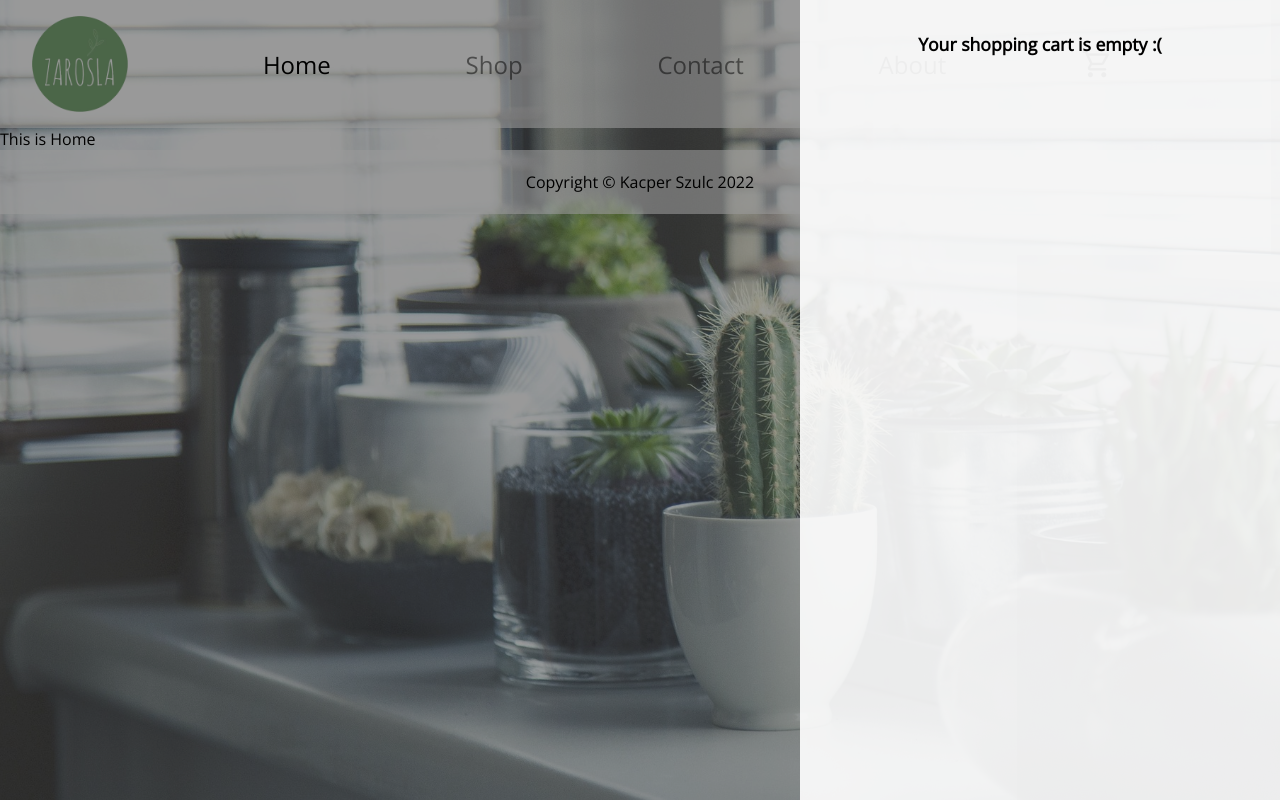
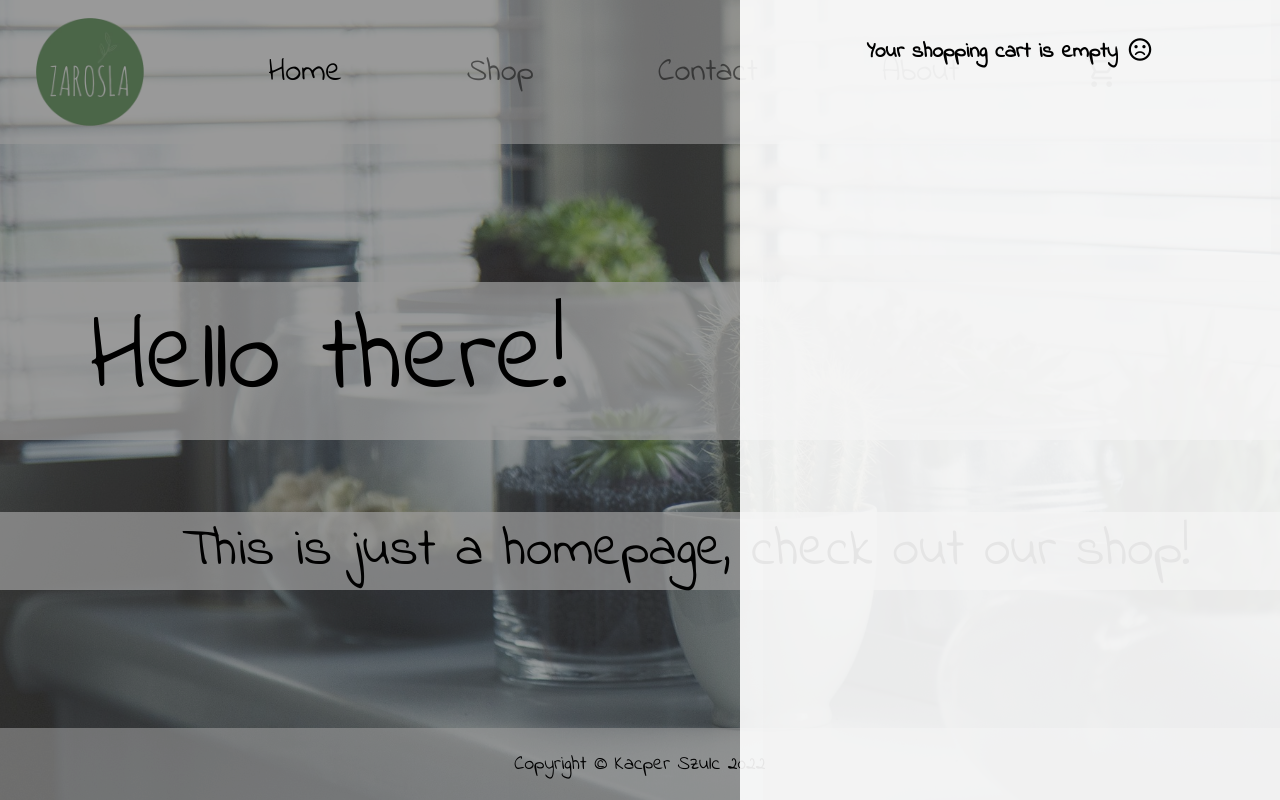
Before and after one commit to halldor03/shopping-cart, a React (Create React App) app: page / in a window 1280 px wide. Both pictures are taken after a click on the element "shopping_cart". Built offline with nearby package versions, Linux system fonts and the light colour scheme.

Commit message:
Finished

```diff
--- a/src/components/About.js
+++ b/src/components/About.js
@@ -1,5 +1,13 @@
 import React from "react";
 
 export default function About() {
-  return <div>This is About</div>;
+  return (
+    <div className="homeContent">
+      <div className="homeTitleHidden">Hello there!</div>
+      <div className="homeAdditional">
+        It's just another "about" page, nothing to see here - check out our
+        shop!
+      </div>
+    </div>
+  );
 }
--- a/src/components/Cart.js
+++ b/src/components/Cart.js
@@ -1,12 +1,36 @@
+import { useEffect } from "react";
+
 export default function Cart({ plantsInCart, setPlantsInCart }) {
   const totalPrice = plantsInCart.reduce((accumulator, plant) => {
     return accumulator + plant.price * plant.quantity;
   }, 0);
 
-  const removePlantFromCart = (plantIndex) => {
+  const decreasePlantQuantity = (plant) => {
     setPlantsInCart(
-      plantsInCart.filter((plant, index) => index !== plantIndex)
+      plantsInCart.map((el) =>
+        el.name === plant.name ? { ...el, quantity: (el.quantity -= 1) } : el
+      )
     );
+    setPlantsInCart(plantsInCart.filter((plant) => plant.quantity !== 0));
+    if (plant.quantity === 0) {
+      plant.quantity = 1;
+    }
+  };
+
+  const increasePlantQuantity = (plant) => {
+    setPlantsInCart(
+      plantsInCart.map((el) =>
+        el.name === plant.name ? { ...el, quantity: (el.quantity += 1) } : el
+      )
+    );
+  };
+
+  const showComingSoonMessage = () => {
+    const message = document.getElementById("comingSoonMessage");
+    message.style.opacity = 1;
+    setTimeout(() => {
+      message.style.opacity = 0;
+    }, 800);
   };
 
   return (
@@ -14,7 +38,12 @@ export default function Cart({ plantsInCart, setPlantsInCart }) {
       {plantsInCart.length === 0 ? (
         <div id="modalBackground">
           <div id="cartModal">
-            <div className="cartTitle">Your shopping cart is empty :(</div>
+            <div className="cartTitle">
+              Your shopping cart is empty
+              <span className="material-symbols-rounded">
+                sentiment_dissatisfied
+              </span>
+            </div>
           </div>
         </div>
       ) : (
@@ -27,15 +56,23 @@ export default function Cart({ plantsInCart, setPlantsInCart }) {
                   <img className="plantInCartImage" src={plant.currentImgSrc} />
                   <div className="plantInCartInfo">
                     <div className="plantInCartName">{plant.name}</div>
-                    <div className="plantInCartQuantity">
-                      Quantity: {plant.quantity}
+                    <div className="quantityWrapper">
+                      <span
+                        className="material-symbols-rounded"
+                        onClick={() => decreasePlantQuantity(plant)}
+                      >
+                        remove
+                      </span>
+                      <div className="plantInCartQuantity">
+                        {plant.quantity}
+                      </div>
+                      <span
+                        className="material-symbols-rounded"
+                        onClick={() => increasePlantQuantity(plant)}
+                      >
+                        add
+                      </span>
                     </div>
-                    <button
-                      className="removePlantFromCartButton"
-                      onClick={() => removePlantFromCart(index)}
-                    >
-                      Remove from cart
-                    </button>
                     <div className="plantInCartPrice">
                       {Intl.NumberFormat("de-DE", {
                         style: "currency",
@@ -56,11 +93,12 @@ export default function Cart({ plantsInCart, setPlantsInCart }) {
             <button
               className="checkoutButton"
               onClick={() => {
-                alert("Coming soon");
+                showComingSoonMessage();
               }}
             >
               Checkout
             </button>
+            <span id="comingSoonMessage">Coming soon!</span>
           </div>
         </div>
       )}
--- a/src/components/Contact.js
+++ b/src/components/Contact.js
@@ -1,5 +1,12 @@
 import React from "react";
 
 export default function Contact() {
-  return <div>This is Contact</div>;
+  return (
+    <div className="homeContent">
+      <div className="homeTitleHidden">Hello there!</div>
+      <div className="homeAdditional">
+        I'm plain old "contact" page, check out our shop!
+      </div>
+    </div>
+  );
 }
--- a/src/components/Home.js
+++ b/src/components/Home.js
@@ -1,5 +1,12 @@
 import React from "react";
 
 export default function Home() {
-  return <div>This is Home</div>;
+  return (
+    <div className="homeContent">
+      <div className="homeTitle">Hello there!</div>
+      <div className="homeAdditional">
+        This is just a homepage, check out our shop!
+      </div>
+    </div>
+  );
 }
--- a/src/components/Navbar.js
+++ b/src/components/Navbar.js
@@ -40,7 +40,7 @@ export default function Navbar({ plantsInCart }) {
           <span className="material-symbols-rounded" onClick={() => showCart()}>
             shopping_cart
           </span>
-          {plantsInCart.length === 0 ? null : (
+          {totalQuantity === 0 ? null : (
             <div className="shoppingCartQuantity">{totalQuantity}</div>
           )}
         </div>
--- a/src/components/Shop.js
+++ b/src/components/Shop.js
@@ -29,6 +29,14 @@ export default function Shop({
   };
 
   const addPlantToCart = (plant) => {
+    //SOLVES PROBLEM WHEN AFTER REMOVING PLANTS FROM CART, NEXT TIME IT ADDS 2 INSTEAD OF ONE
+    if (
+      plant.quantity === 2 &&
+      plantsInCart.filter((e) => e.name === plant.name).length === 0
+    ) {
+      plant.quantity = 1;
+    }
+    //
     if (plantsInCart.filter((e) => e.name === plant.name).length > 0) {
       setPlantsInCart(
         plantsInCart.map((el) =>
--- a/src/styles.css
+++ b/src/styles.css
@@ -1,4 +1,4 @@
-@import url("https://fonts.googleapis.com/css2?family=Open+Sans&display=swap");
+@import url("https://fonts.googleapis.com/css2?family=Indie+Flower&display=swap");
 
 /* to show boxes */
 /* * {
@@ -10,8 +10,8 @@
   padding: 0px;
   margin: 0px;
   box-sizing: border-box;
-  font-family: "Open Sans", sans-serif;
-  font-size: 16px;
+  font-family: "Indie Flower", cursive;
+  font-size: 18px;
   text-decoration: none;
 }
 
@@ -23,9 +23,12 @@ body {
   background-position: center;
   background-blend-mode: lighten;
   background-attachment: fixed;
+  overflow-y: overlay;
 }
 
 #root {
+  height: 100vh;
+
   display: grid;
   grid-template-rows: 8rem 1fr 4rem;
 }
@@ -52,7 +55,7 @@ nav {
 }
 
 a {
-  font-size: 1.5rem;
+  font-size: 1.8rem;
   color: rgb(0, 0, 0, 0.5);
 }
 
@@ -71,6 +74,7 @@ a.active {
   font-size: 2rem;
   cursor: pointer;
   color: rgb(0, 0, 0, 0.5);
+  user-select: none;
 }
 
 .material-symbols-rounded:hover {
@@ -123,6 +127,10 @@ a.active {
   border-bottom-right-radius: 1rem;
 }
 
+.plantInfo > div {
+  font-size: 1.2rem;
+}
+
 .plantName {
   font-weight: 600;
   padding: 0.5rem;
@@ -143,6 +151,7 @@ a.active {
 }
 
 footer {
+  font-size: 1.1rem;
   background: rgba(255, 255, 255, 0.6);
   display: flex;
   justify-content: center;
@@ -173,13 +182,13 @@ footer {
   width: 30rem;
   height: 100vh;
   background-color: rgb(255, 255, 255, 0.9);
-  animation-name: animateright;
-  animation-duration: 0.4s;
-  animation-timing-function: ease-in-out;
   padding: 2rem;
   overflow-y: scroll;
   -ms-overflow-style: none;
   scrollbar-width: none;
+  animation-name: animateright;
+  animation-duration: 0.4s;
+  animation-timing-function: ease-in-out;
 }
 
 #cartModal::-webkit-scrollbar {
@@ -198,10 +207,17 @@ footer {
 }
 
 .cartTitle {
-  font-size: 1.1rem;
+  font-size: 1.2rem;
   font-weight: 600;
   padding-bottom: 1rem;
-  text-align: center;
+  display: flex;
+  justify-content: center;
+}
+
+.cartTitle > span {
+  font-size: 1.5rem;
+  color: inherit;
+  padding-left: 0.5rem;
 }
 
 .plantInCart {
@@ -231,17 +247,35 @@ footer {
 }
 
 .plantInCartName {
+  font-size: 1.1rem;
   font-weight: 600;
 }
 
+.quantityWrapper {
+  display: flex;
+  flex-direction: row;
+  justify-content: center;
+  align-items: center;
+}
+
+.plantInCartPrice {
+  font-size: 1.2rem;
+}
+
+.plantInCartQuantity {
+  font-size: 1.3rem;
+  padding: 0rem 0.25rem 0rem 0.25rem;
+}
+
 .totalOrder {
-  font-size: 1.1rem;
+  font-size: 1.2rem;
   font-weight: 600;
   padding-bottom: 1rem;
   text-align: center;
 }
 
 .checkoutButton {
+  font-size: 1.1rem;
   appearance: none;
   background: rgb(221, 221, 221);
   padding: 0.25rem;
@@ -253,3 +287,50 @@ footer {
 .checkoutButton:hover {
   background: rgb(209, 209, 209);
 }
+
+#comingSoonMessage {
+  opacity: 0;
+  text-align: center;
+  padding-top: 0.5rem;
+  color: red;
+  transition: opacity 0.3s ease-in-out;
+}
+
+.homeContent {
+  display: flex;
+  flex-direction: column;
+  justify-content: center;
+  align-items: center;
+  height: 100%;
+}
+
+.homeTitle {
+  font-family: "Indie Flower", cursive;
+  font-size: 6rem;
+  background: rgba(255, 255, 255, 0.75);
+  width: 100%;
+  text-align: left;
+  padding-left: 5rem;
+  margin-bottom: 2rem;
+}
+
+.homeTitleHidden {
+  opacity: 0;
+  font-family: "Indie Flower", cursive;
+  font-size: 6rem;
+  background: rgba(255, 255, 255, 0.75);
+  width: 100%;
+  text-align: left;
+  padding-left: 5rem;
+  margin-bottom: 2rem;
+}
+
+.homeAdditional {
+  font-family: "Indie Flower", cursive;
+  font-size: 3rem;
+  background: rgba(255, 255, 255, 0.75);
+  width: 100%;
+  text-align: right;
+  padding-right: 5rem;
+  margin-top: 2rem;
+}
```
